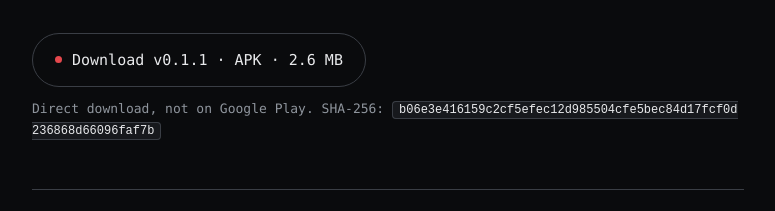
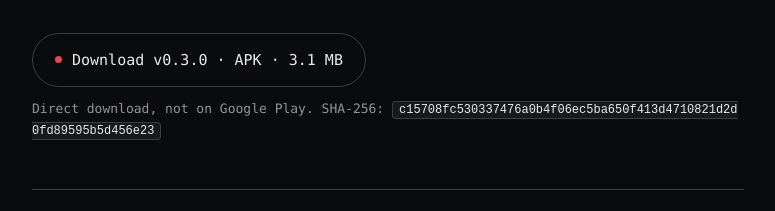
Before and after one commit to oShez/rawcam, a plain HTML site: page index.html in a window 1280 px wide. Shown: the part 429-640 px from the top of the page, 252-1027 px from the left. Drawn offline with Linux system fonts and the light colour scheme; a web font is replaced by a local one.

Commit message:
Point the download at v0.3.0

```diff
--- a/index.html
+++ b/index.html
@@ -262,12 +262,12 @@
       <p class="lede">RawCam records uncompressed Bayer video directly off your phone's camera sensor and exports CinemaDNG you can grade like a cinema camera. Manual ISO, shutter, focus, and white balance, with no auto-anything getting in the way.</p>
 
       <div class="cta-row">
-        <a class="btn" href="https://github.com/oShez/rawcam/releases/download/v0.1.1/rawcam-v0.1.1.apk" id="download-link">
+        <a class="btn" href="https://github.com/oShez/rawcam/releases/download/v0.3.0/rawcam-v0.3.0.apk" id="download-link">
           <span class="dot" aria-hidden="true"></span>
-          Download v0.1.1 &middot; APK &middot; 2.6 MB
+          Download v0.3.0 &middot; APK &middot; 3.1 MB
         </a>
       </div>
-      <p class="fineprint">Direct download, not on Google Play. SHA-256: <code>b06e3e416159c2cf5efec12d985504cfe5bec84d17fcf0d236868d66096faf7b</code></p>
+      <p class="fineprint">Direct download, not on Google Play. SHA-256: <code>c15708fc530337476a0b4f06ec5ba650f413d4710821d2d0fd89595b5d456e23</code></p>
     </section>
 
     <section aria-labelledby="spec-h">
@@ -302,7 +302,7 @@
   </main>
 
   <footer>
-    <p>RawCam v0.1.1</p>
+    <p>RawCam v0.3.0</p>
     <p>Not distributed on Google Play. No INTERNET permission is requested by the app; this page is the only network activity involved anywhere in the RawCam experience.</p>
   </footer>
 </div>
```
